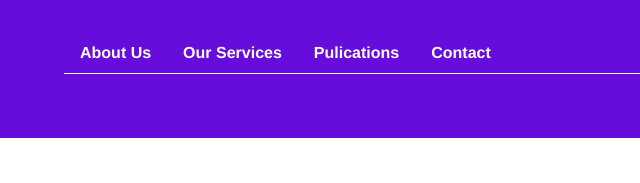
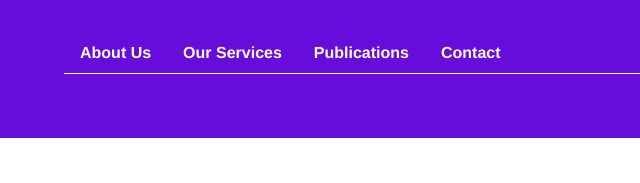
Before and after one commit to smpco/smpco.github.io, a plain HTML site: page index.html in a window 1280 px wide. Shown: the part 271-454 px from the top of the page, 0-640 px from the left. Drawn offline with nearby package versions, Linux system fonts and the light colour scheme; a script that the page names is missing.

Commit message:
Fix typo

```diff
--- a/index.html
+++ b/index.html
@@ -20,7 +20,7 @@
             <ul>
                 <li><a href="#about">About Us</a></li>
                 <li><a href="#services">Our Services</a></li>
-                <li><a href="#publications">Pulications</a></li>
+                <li><a href="#publications">Publications</a></li>
                 <li><a href="#contact">Contact</a></li>
             </ul>
         </div>
```
